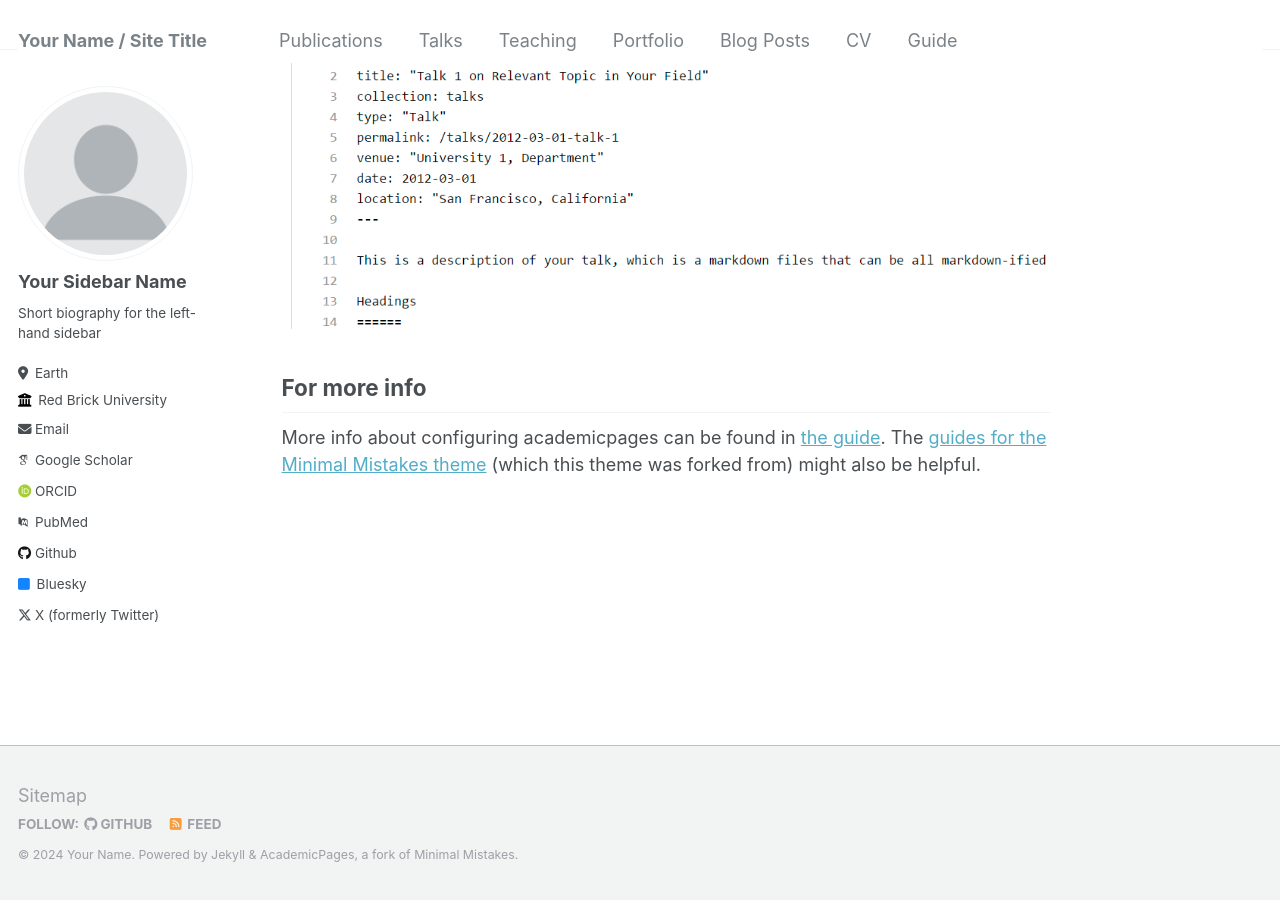
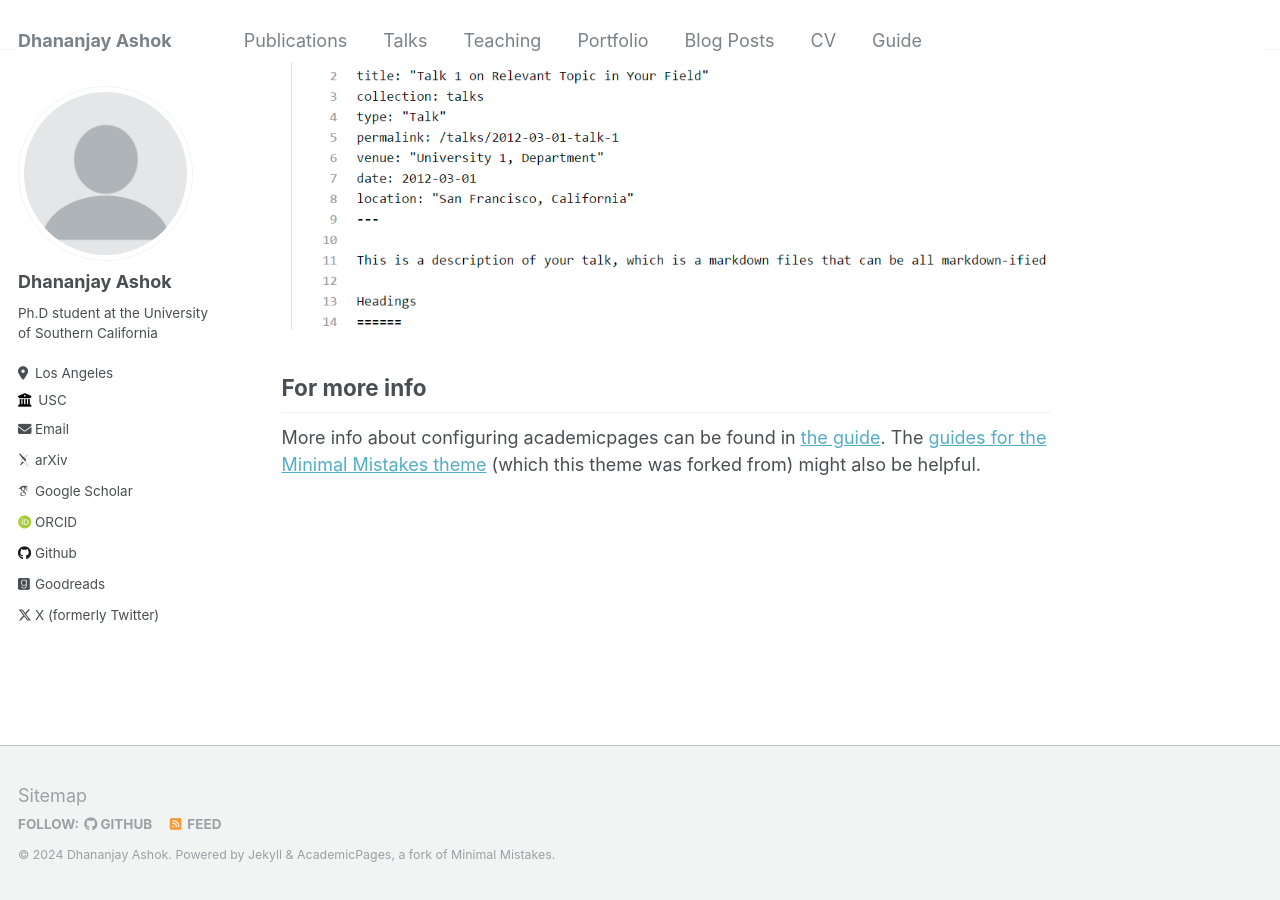
Before and after one commit to DhananjayAshok/DhananjayAshok.github.io, a Jekyll site: the page built from _pages/about.md, in a window 1280 px wide and 900 px high, scrolled down 2640 px. Built offline with Jekyll 4.4.1, drawn with Linux system fonts in a browser that asks for light colours; some web fonts are replaced.

Commit message:
Added personal details to config

```diff
--- a/_config.yml
+++ b/_config.yml
@@ -8,13 +8,13 @@
 
 # Basic Site Settings
 locale                   : "en-US"
-title                    : "Your Name / Site Title"
+title                    : "Dhananjay Ashok"
 title_separator          : "-"
-name                     : &name "Your Name"
-description              : &description "personal description"
-url                      : https://academicpages.github.io # the base hostname & protocol for your site e.g. "https://mmistakes.github.io"
+name                     : &name "Dhananjay Ashok"
+description              : &description "Personal Website of Dhananjay Ashok"
+url                      : https://dhananjayashok.github.io # the base hostname & protocol for your site e.g. "https://mmistakes.github.io"
 baseurl                  : "" # the subpath of your site, e.g. "/blog"
-repository               : "academicpages/academicpages.github.io"
+repository               : "DhananjayAshok/dhananjayashok.github.io"
 
 # Site Author - The following control what appear as part of the author content on the side bar.
 #               If a field is blank the icon and link will not appear, otherwise it will be shown.
@@ -22,36 +22,33 @@ repository               : "academicpages/academicpages.github.io"
 author:
   # Biographic information
   avatar           : "profile.png"
-  name             : "Your Sidebar Name"
+  name             : "Dhananjay Ashok"
   pronouns         : # example: "she/her"
-  bio              : "Short biography for the left-hand sidebar"
-  location         : "Earth"
-  employer         : "Red Brick University"
+  bio              : "Ph.D student at the University of Southern California"
+  location         : "Los Angeles"
+  employer         : "USC"
   uri              : # URL
-  email            : "none@example.org"
+  email            : "dhananjay.ashok99@gmail.com"
 
   # Academic websites
-  arxiv            : # URL - Update with the correct link to your profile
-  googlescholar    : "https://scholar.google.com/citations?user=PS_CX0AAAAAJ"
-  impactstory      : # URL
-  orcid            : "http://orcid.org/yourorcidurl"
-  pubmed           : "https://www.ncbi.nlm.nih.gov/pubmed/?term=john+snow"
-  researchgate     : # URL
+  arxiv            : "https://arxiv.org/search/cs?searchtype=author&query=Ashok,+Dhananjay"
+  googlescholar    : "https://scholar.google.com/citations?user=dxKCrsYAAAAJ&hl"
+  orcid            : "http://orcid.org/0000-0001-7500-3730"
 
   # Repositories and software development
   bitbucket        : # Username - Update with your username on the site
   codepen          : # Username
   dribbble         : # Username
-  github           : "academicpages"
+  github           : "DhananjayAshok"
   kaggle           : # Username
   stackoverflow    : # User number or user number and name (i.e., use "1" or "1/jeff-atwood")
 
   # Social media
-  bluesky          : "bsky.app" # Replace this with you Bluesky username
+  bluesky          :  # Replace this with you Bluesky username
   facebook         : # Username
   flickr           : # Username
   foursquare       : # Username
-  goodreads        : # Username
+  goodreads        : https://www.goodreads.com/user/show/148954203-dhananjay-ashok
   google_plus      : # Username
   keybase          : # Username
   instagram        : # Username
```
